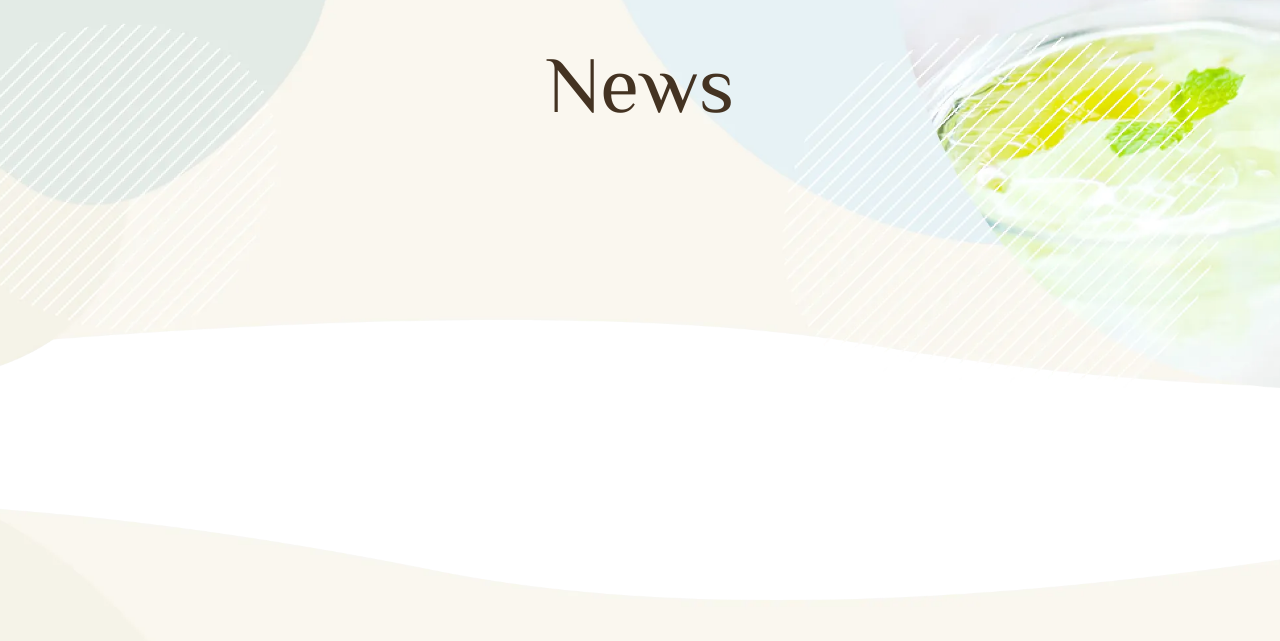
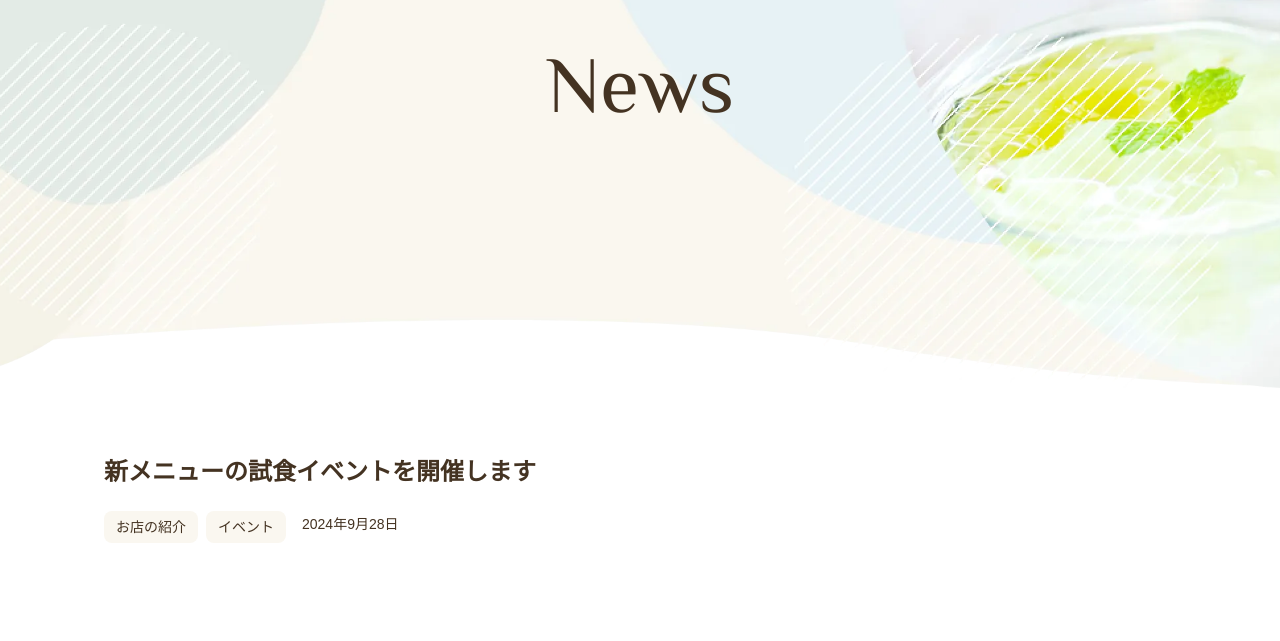
Before and after one commit to k025c0007/wcbcafe2, a plain HTML site: page news.html in a window 1280 px wide. Shown: the part 140-781 px from the top of the page. Drawn offline with Linux system fonts and the light colour scheme; some packages are replaced by stand-ins of ours; files whose address does not match are found by name.

Commit message:
タイトルと日付5-4作成

```diff
--- a/css/style.css
+++ b/css/style.css
@@ -105,6 +105,37 @@ img {
 .cover-news {
     background-image: url(../images/cover-news-l.webp);
 }
+/*記事部分*/
+.post {
+    margin-bottom: 3rem;
+}
+.post-title {
+    font-size: normal;
+    margin-bottom: 1.25rem;
+}
+.post-info {
+    display: flex;
+    gap: 1rem;
+    margin-bottom: 2rem;
+}
+.post-cat {
+    display: flex;
+    gap: .5rem;
+    list-style: none;
+}
+.post-cat a {
+    color: #432;
+    background-color: #faf7f0;
+    border-radius: 8px;
+    font-size: .875rem;
+    padding: .5rem .75rem;
+}
+.post-cat a:hover {
+    background-color: #c9c2bc;
+}
+.post-date {
+    font-size: .875rem;
+}
 /*ボタン*/
 .btn {
     display: inline-block;
--- a/news.html
+++ b/news.html
@@ -30,6 +30,21 @@
             <h2 class="page-title font-english">News</h2>
         </div>
 
+        <main class="wrapper">
+            <article class="post">
+                <header>
+                    <h2 class="post-title">新メニューの試食イベントを開催します</h2>
+                    <div class="post-info">
+                        <ul class="post-cat">
+                            <li><a href="#">お店の紹介</a></li>
+                            <li><a href="#">イベント</a></li>
+                        </ul>
+                        <time class="post-date" datetime="2024-09-28">2024年9月28日</time>
+                    </div>
+                </header>
+            </article>
+        </main>
+
         <footer class="page-footer">
             <h3 class="heading-large font-english">Information</h3>
             <table class="info">
```
